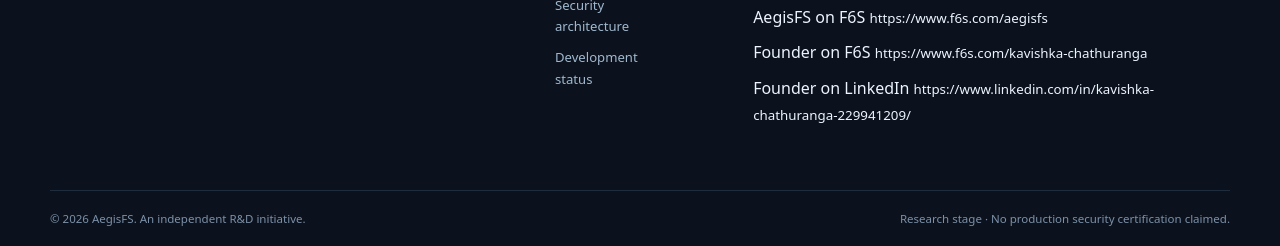
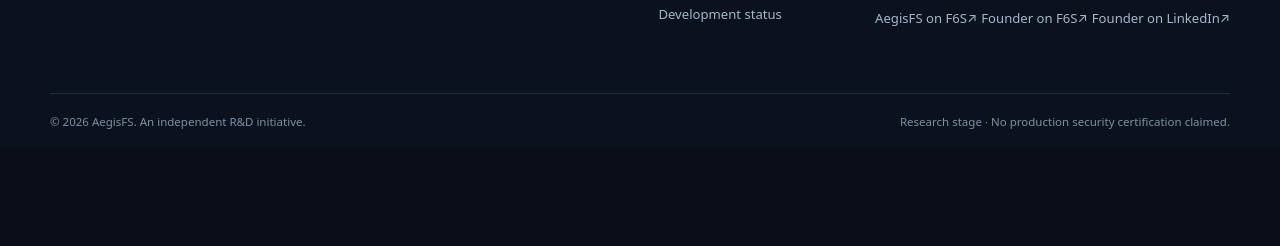
Before and after one commit to kavidev33/AegisFS, a plain HTML site: page contact.html in a window 1280 px wide. Shown: the part 1742-1988 px from the top of the page. After the commit the page ends 1891 px from the top, so only its background shows below. Drawn offline with Linux system fonts and the light colour scheme.

Commit message:
Add files via upload

```diff
--- a/contact.html
+++ b/contact.html
@@ -62,8 +62,9 @@
 </div></section>
 </main><footer class="site-footer"><div class="container footer-upper"><div><div class="footer-brand"><svg aria-hidden="true" width="19" height="19" viewBox="0 0 24 24" fill="none" stroke="currentColor" stroke-width="1.7" stroke-linecap="round" stroke-linejoin="round"><path d="M12 22s8-4 8-10V5l-8-3-8 3v7c0 6 8 10 8 10Z"/><path d="m9 12 2 2 4-4"/></svg> AegisFS</div><p>Independent systems engineering. Building thoughtful Windows file experiences and researching trustworthy filesystem security.</p></div>
     <div class="footer-links"><div><strong>Explore</strong><a href="file-manager.html">File Manager story</a><a href="architecture.html">Security architecture</a><a href="progress.html">Development status</a></div><div><strong>Connect</strong><a href="https://github.com/kavidev33" target="_blank" rel="noopener noreferrer">GitHub profile</a><a href="contact.html">Contact the project</a>
-      <!-- Add exact URLs when available; until then, these labels are deliberately not clickable. -->
-      <span class="profile-link-pending">AegisFS on F6S <small>https://www.f6s.com/aegisfs</small></span>
-      <span class="profile-link-pending">Founder on F6S <small>https://www.f6s.com/kavishka-chathuranga</small></span>
-      <span class="profile-link-pending">Founder on LinkedIn <small>https://www.linkedin.com/in/kavishka-chathuranga-229941209/</small></span></div></div></div>
+      <div class="footer-social-buttons" aria-label="AegisFS external profiles">
+        <a class="footer-social-btn" href="https://www.f6s.com/aegisfs" target="_blank" rel="noopener noreferrer"><span>AegisFS on F6S</span><span aria-hidden="true">↗</span></a>
+        <a class="footer-social-btn" href="https://www.f6s.com/kavishka-chathuranga" target="_blank" rel="noopener noreferrer"><span>Founder on F6S</span><span aria-hidden="true">↗</span></a>
+        <a class="footer-social-btn" href="https://www.linkedin.com/in/kavishka-chathuranga-229941209/" target="_blank" rel="noopener noreferrer"><span>Founder on LinkedIn</span><span aria-hidden="true">↗</span></a>
+      </div></div></div></div>
     <div class="container footer-bottom"><span>© <span id="year">2026</span> AegisFS. An independent R&amp;D initiative.</span><span>Research stage · No production security certification claimed.</span></div></footer></body></html>
```
Also changed, not shown: architecture.html (+6 -1 lines), file-manager.html (+6 -1 lines), index.html (+5 -4 lines), progress.html (+6 -1 lines), 1 other file.
